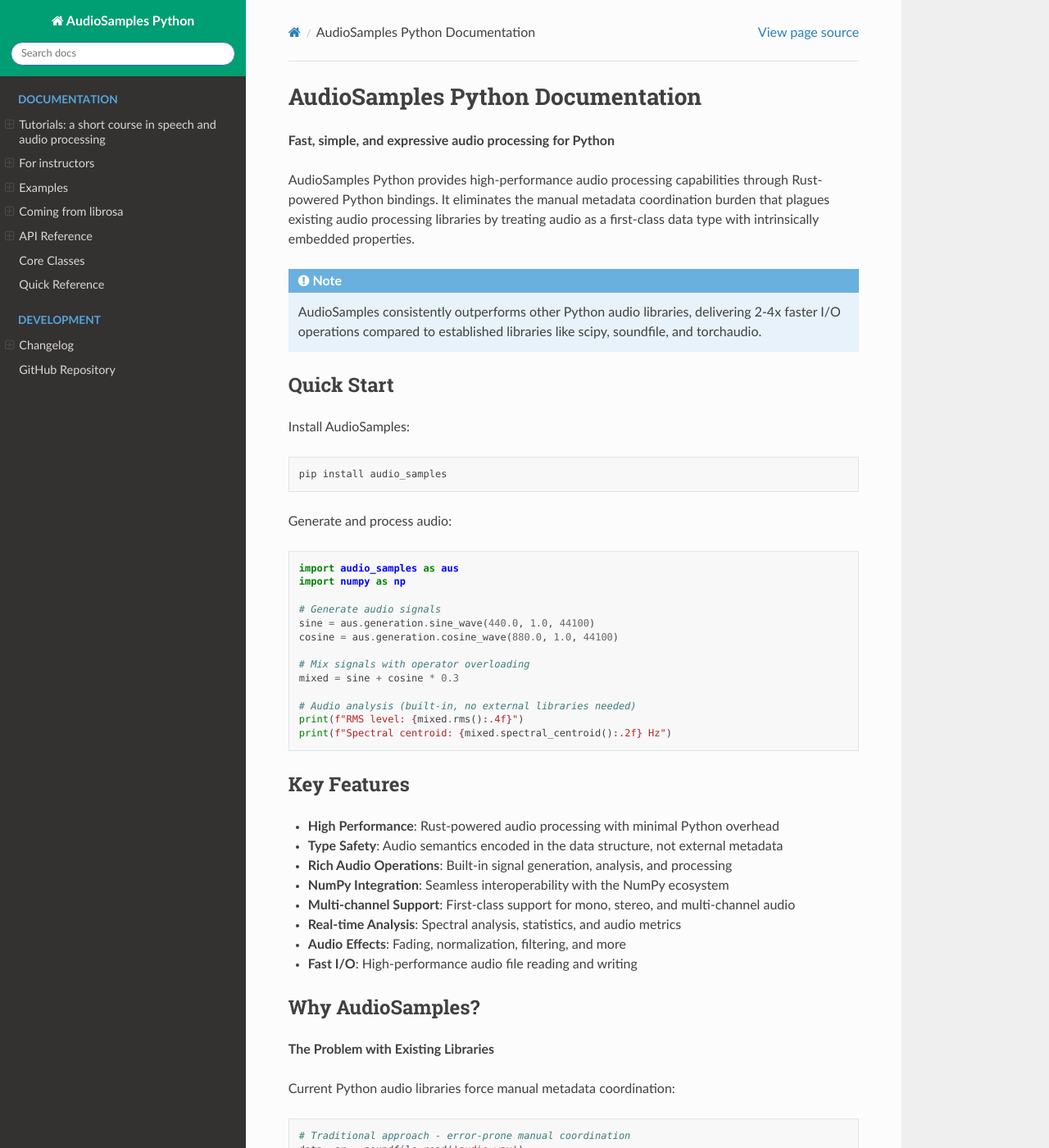
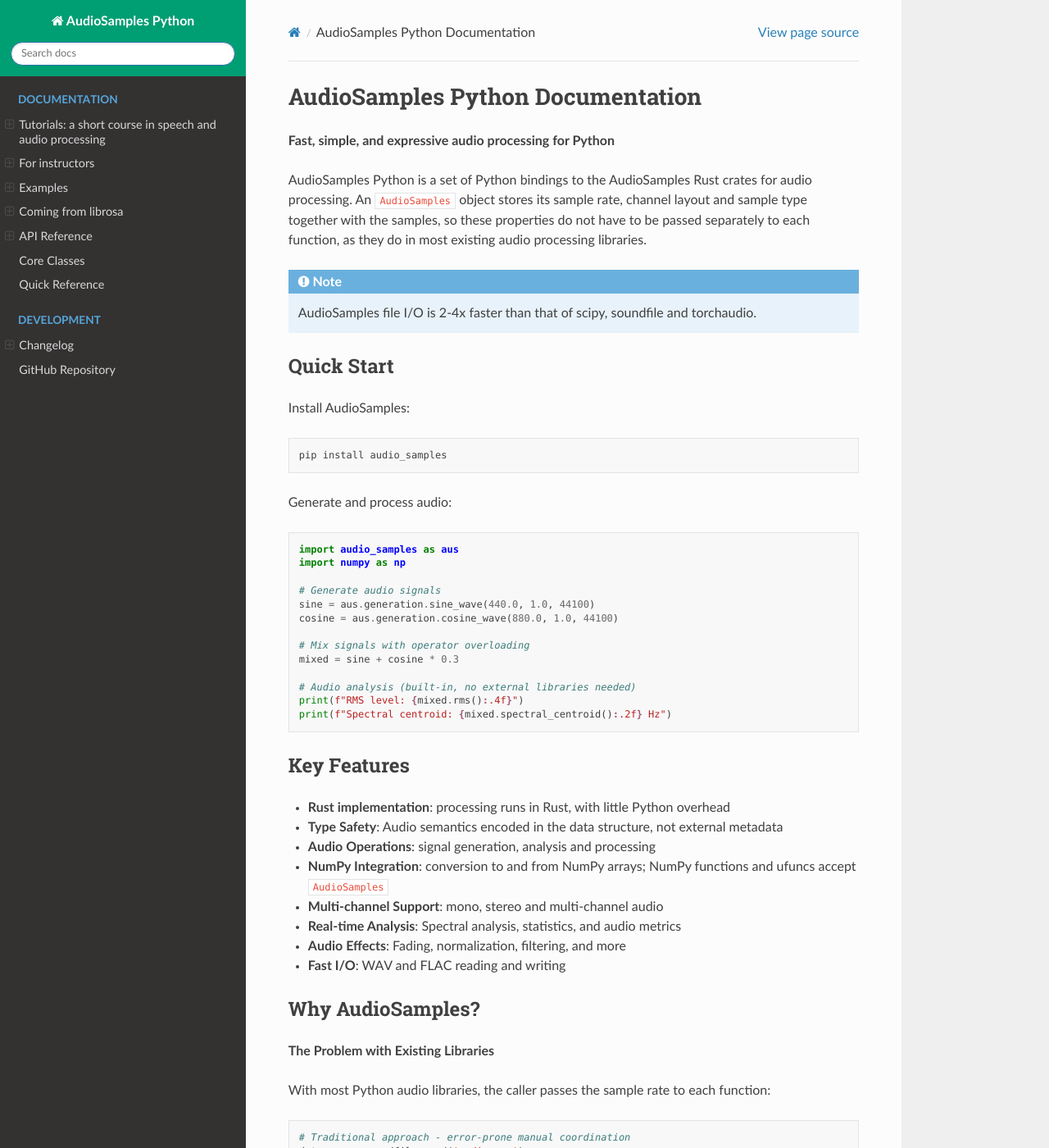
Before and after one commit to jmg049/audio_samples_python, a Sphinx documentation site: the page built from docs/source/index.rst, in a window 1280 px wide and 1400 px high. Shown: the whole window at 82% size. Built offline with Sphinx 7.4.7 and the Read the Docs theme 3.1.0, drawn with Linux system fonts in a browser that asks for light colours; some of the changed text lies outside the part shown.

Commit message:
docs: plain wording in the README and instructors page; link the Rust book
Plainer wording in the README, the Sphinx index and the instructors page,
and links from them to the audio_samples crate's illustrated learning
guide (book/ in the Rust repository).

```diff
--- a/docs/source/index.rst
+++ b/docs/source/index.rst
@@ -3,13 +3,13 @@ AudioSamples Python Documentation
 
 **Fast, simple, and expressive audio processing for Python**
 
-AudioSamples Python provides high-performance audio processing capabilities through Rust-powered Python bindings.
-It eliminates the manual metadata coordination burden that plagues existing audio processing libraries by treating
-audio as a first-class data type with intrinsically embedded properties.
+AudioSamples Python is a set of Python bindings to the AudioSamples Rust crates for audio processing.
+An ``AudioSamples`` object stores its sample rate, channel layout and sample type together with the samples,
+so these properties do not have to be passed separately to each function, as they do in most existing audio
+processing libraries.
 
 .. note::
-   AudioSamples consistently outperforms other Python audio libraries, delivering 2-4x faster I/O operations
-   compared to established libraries like scipy, soundfile, and torchaudio.
+   AudioSamples file I/O is 2-4x faster than that of scipy, soundfile and torchaudio.
 
 Quick Start
 -----------
@@ -41,21 +41,21 @@ Generate and process audio:
 Key Features
 ------------
 
-- **High Performance**: Rust-powered audio processing with minimal Python overhead
+- **Rust implementation**: processing runs in Rust, with little Python overhead
 - **Type Safety**: Audio semantics encoded in the data structure, not external metadata
-- **Rich Audio Operations**: Built-in signal generation, analysis, and processing
-- **NumPy Integration**: Seamless interoperability with the NumPy ecosystem
-- **Multi-channel Support**: First-class support for mono, stereo, and multi-channel audio
+- **Audio Operations**: signal generation, analysis and processing
+- **NumPy Integration**: conversion to and from NumPy arrays; NumPy functions and ufuncs accept ``AudioSamples``
+- **Multi-channel Support**: mono, stereo and multi-channel audio
 - **Real-time Analysis**: Spectral analysis, statistics, and audio metrics
 - **Audio Effects**: Fading, normalization, filtering, and more
-- **Fast I/O**: High-performance audio file reading and writing
+- **Fast I/O**: WAV and FLAC reading and writing
 
 Why AudioSamples?
 -----------------
 
 **The Problem with Existing Libraries**
 
-Current Python audio libraries force manual metadata coordination:
+With most Python audio libraries, the caller passes the sample rate to each function:
 
 .. code-block:: python
 
@@ -66,7 +66,7 @@ Current Python audio libraries force manual metadata coordination:
 
 **The AudioSamples Solution**
 
-Audio objects carry properties intrinsically:
+Audio objects store their own properties:
 
 .. code-block:: python
 
@@ -75,7 +75,15 @@ Audio objects carry properties intrinsically:
    stft = audio.stft(aus.StftParams(n_fft=2048, hop_size=512, window=aus.WindowType.hanning))
    freqs = stft.frequencies  # frequency axis from the audio's own sample rate
 
-Coming from librosa?
+Learning guide
+--------------
+
+:doc:`tutorials/index` is a short course in speech and audio processing: fourteen
+notebooks that check every number they state. The same course exists for the
+Rust crate as an illustrated book with figures computed by the library (see the
+crate's `book/ directory <https://github.com/jmg049/audio_samples/tree/main/book>`_).
+
+Coming from librosa
 --------------------
 
 :doc:`librosa_migration` maps every librosa 1.0 function onto its
```
Also changed, not shown: README.md (+17 -9 lines), docs/source/for_instructors.md (+13 -11 lines).
